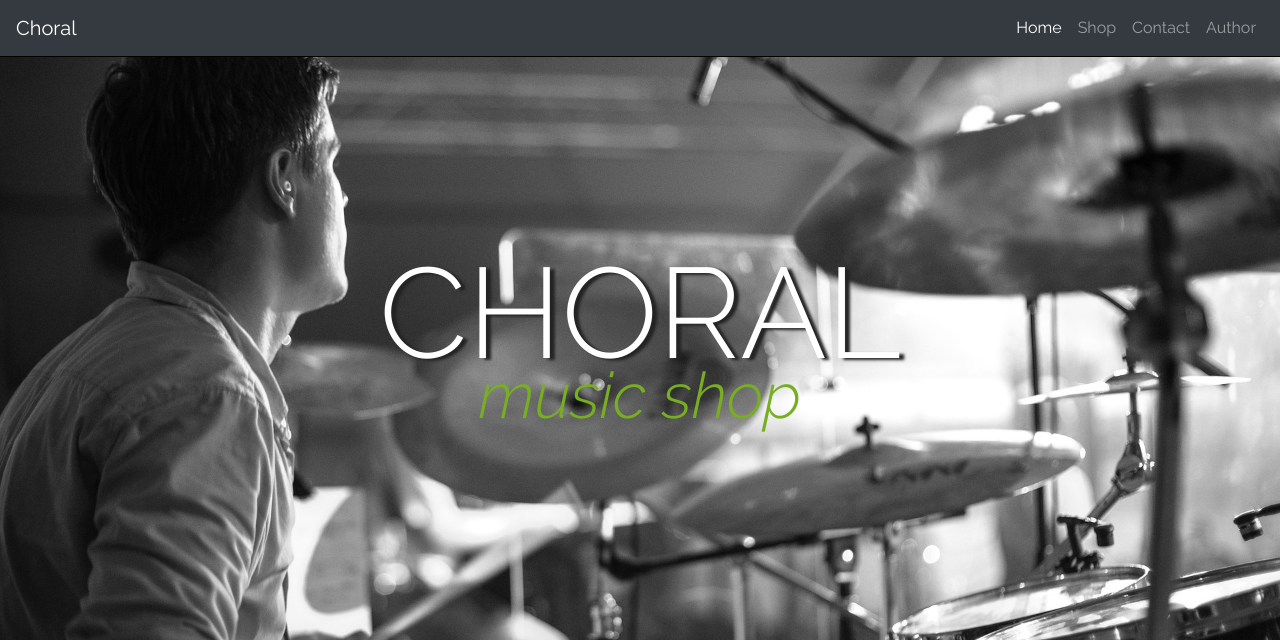
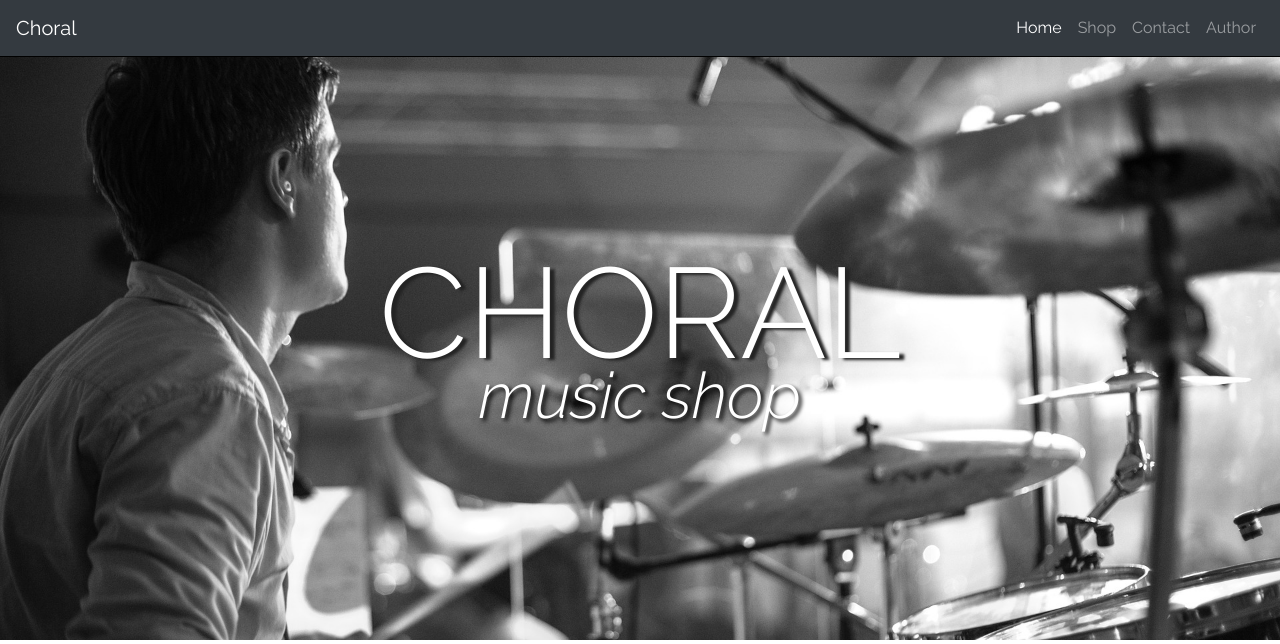
Before and after one commit to dev-cyprium/web-programming-ict, a PHP site: page / in a window 1280 px wide. Shown: the top 644 px of the page. Run offline with PHP 8.4, Linux system fonts and the light colour scheme.

Commit message:
Tweek CSS change main link location

```diff
--- a/style.css
+++ b/style.css
@@ -40,11 +40,12 @@ a:focus {
 }
 
 .header-image h2 {
-  color: #77AE22;
+  color: white;
   text-transform: lowercase;
   margin: -0.5em 1em;
   font-size: 4em;
   font-style: italic;
+  text-shadow: 3px 3px 4px black;
 }
 
 .name-wrapper {
--- a/templates/_navigation.php
+++ b/templates/_navigation.php
@@ -1,5 +1,5 @@
 <nav class="navbar navbar-expand-md navbar-dark bg-dark fixed-top border-bottom-black">
-  <a class="navbar-brand" href="#">
+  <a class="navbar-brand" href="/">
     Choral
   </a>
   <button class="navbar-toggler" type="button" data-toggle="collapse" data-target="#navbarDropdown" aria-controls="navbarDropdown" aria-expanded="false" aria-label="Toggle navigation" >
```
